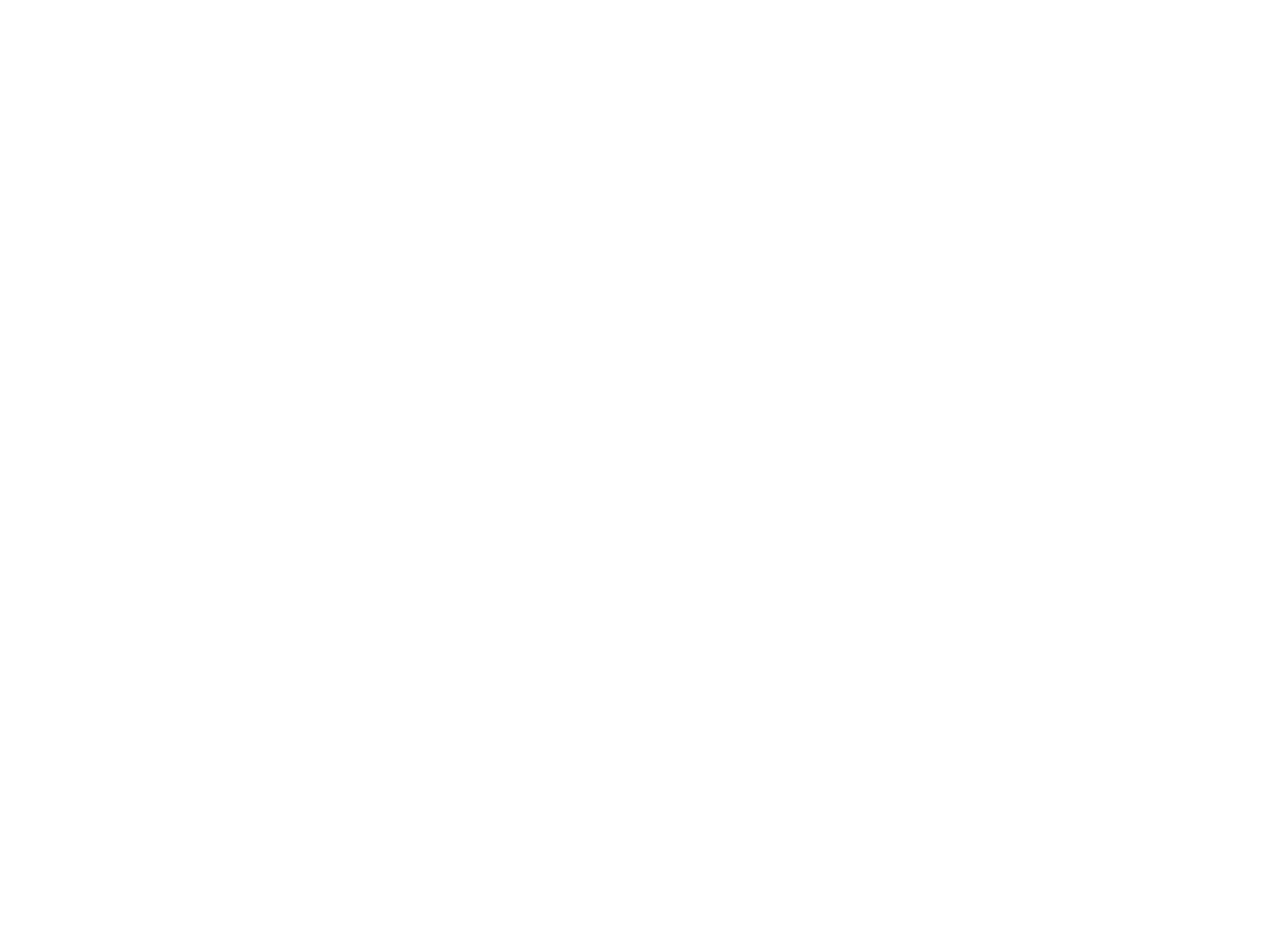
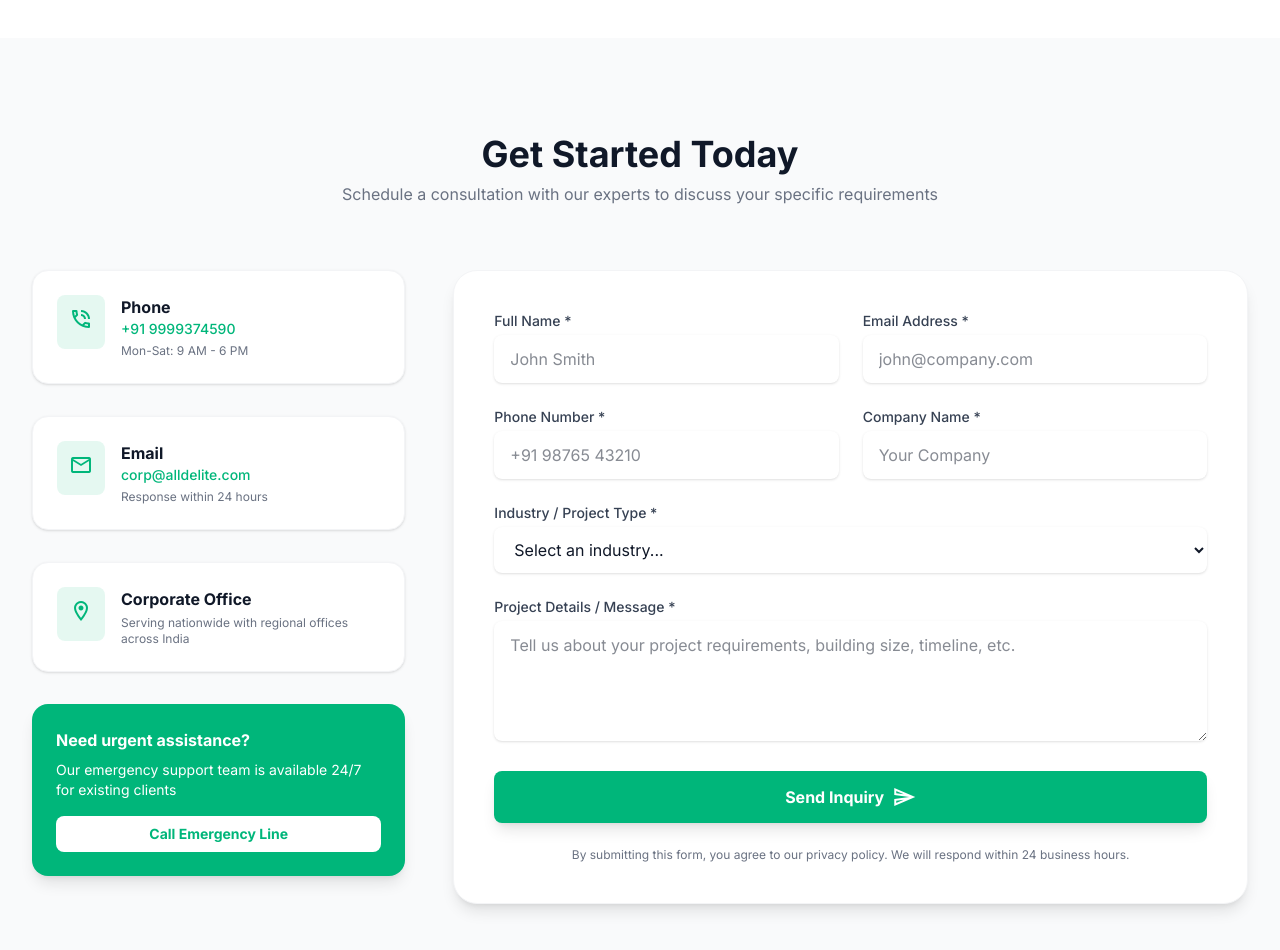
Before and after one commit to scaleoxperts/alldelite, a Next.js app: page / in a window 1280 px wide. Shown: the part 6200-7150 px from the top of the page. Before the commit the page ends 6238 px from the top, so only its background shows below. Built offline with nearby package versions, Linux system fonts and the light colour scheme.

Commit message:
add: contact us section

```diff
--- a/app/page.tsx
+++ b/app/page.tsx
@@ -1,6 +1,7 @@
 import Navbar from "@/components/layout/Navbar";
 import TopBar from "@/components/layout/TopBar";
 import CaseStudiesSection from "@/components/sections/CaseStudiesSection";
+import ContactSection from "@/components/sections/ContactSection";
 import FeaturedProductSection from "@/components/sections/FeaturedProductSection";
 import HeroSection from "@/components/sections/HeroSection";
 import ImpactSection from "@/components/sections/ImpactSection";
@@ -21,6 +22,7 @@ export default function Home() {
         <ProductsSection />
         <CaseStudiesSection />
         <WhyUsSection />
+        <ContactSection />
       </main>
     </>
   );
--- /dev/null
+++ b/components/sections/ContactSection.tsx
@@ -0,0 +1,169 @@
+"use client";
+
+import { SITE_CONFIG } from "@/lib/constants";
+
+const CONTACT_INFO = [
+  {
+    icon: "phone_in_talk",
+    title: "Phone",
+    value: SITE_CONFIG.phone,
+    note: "Mon-Sat: 9 AM - 6 PM",
+    valueClass: "text-(--color-primary)",
+  },
+  {
+    icon: "mail",
+    title: "Email",
+    value: SITE_CONFIG.email,
+    note: "Response within 24 hours",
+    valueClass: "text-(--color-primary)",
+  },
+  {
+    icon: "location_on",
+    title: "Corporate Office",
+    value: null,
+    note: "Serving nationwide with regional offices across India",
+    valueClass: "",
+  },
+];
+
+export default function ContactSection() {
+  return (
+    <section className="bg-(--color-background-light) py-24">
+      <div className="mx-auto max-w-7xl px-4 sm:px-6 lg:px-8">
+        <h2 className="mb-2 text-center text-4xl font-bold text-gray-900">
+          Get Started Today
+        </h2>
+        <p className="mb-16 text-center text-gray-500">
+          Schedule a consultation with our experts to discuss your specific
+          requirements
+        </p>
+
+        <div className="grid gap-12 lg:grid-cols-3">
+          <div className="space-y-8">
+            {CONTACT_INFO.map((info) => (
+              <div
+                key={info.title}
+                className="flex items-start space-x-4 rounded-2xl border border-gray-100 bg-white p-6 shadow-sm"
+              >
+                <div className="rounded-lg bg-(--color-primary)/10 p-3 text-(--color-primary)">
+                  <span className="material-icons-outlined">{info.icon}</span>
+                </div>
+                <div>
+                  <h3 className="font-bold text-gray-900">{info.title}</h3>
+                  {info.value && (
+                    <p className={`${info.valueClass} text-sm font-medium`}>
+                      {info.value}
+                    </p>
+                  )}
+                  <p className="mt-1 text-xs text-gray-500">{info.note}</p>
+                </div>
+              </div>
+            ))}
+
+            <div className="rounded-2xl bg-(--color-primary) p-6 text-white shadow-lg">
+              <h3 className="mb-2 font-bold">Need urgent assistance?</h3>
+              <p className="text-(--color-primary)-50 mb-4 text-sm">
+                Our emergency support team is available 24/7 for existing
+                clients
+              </p>
+              <button className="w-full rounded-lg bg-white py-2 text-sm font-bold text-(--color-primary) transition hover:bg-gray-50">
+                Call Emergency Line
+              </button>
+            </div>
+          </div>
+
+          <div className="rounded-3xl border border-gray-100 bg-white p-8 shadow-lg lg:col-span-2 lg:p-10">
+            <form className="space-y-6">
+              <div className="grid gap-6 md:grid-cols-2">
+                <div>
+                  <label className="mb-1 block text-sm font-medium text-gray-700">
+                    Full Name *
+                  </label>
+                  <input
+                    type="text"
+                    placeholder="John Smith"
+                    className="w-full rounded-lg border-gray-300 bg-white px-4 py-3 text-gray-900 shadow-sm focus:border-(--color-primary) focus:ring-(--color-primary)"
+                  />
+                </div>
+
+                <div>
+                  <label className="mb-1 block text-sm font-medium text-gray-700">
+                    Email Address *
+                  </label>
+                  <input
+                    type="email"
+                    placeholder="john@company.com"
+                    className="w-full rounded-lg border-gray-300 bg-white px-4 py-3 text-gray-900 shadow-sm focus:border-(--color-primary) focus:ring-(--color-primary)"
+                  />
+                </div>
+              </div>
+
+              <div className="grid gap-6 md:grid-cols-2">
+                <div>
+                  <label className="mb-1 block text-sm font-medium text-gray-700">
+                    Phone Number *
+                  </label>
+                  <input
+                    type="tel"
+                    placeholder="+91 98765 43210"
+                    className="w-full rounded-lg border-gray-300 bg-white px-4 py-3 text-gray-900 shadow-sm focus:border-(--color-primary) focus:ring-(--color-primary)"
+                  />
+                </div>
+
+                <div>
+                  <label className="mb-1 block text-sm font-medium text-gray-700">
+                    Company Name *
+                  </label>
+                  <input
+                    type="text"
+                    placeholder="Your Company"
+                    className="w-full rounded-lg border-gray-300 bg-white px-4 py-3 text-gray-900 shadow-sm focus:border-(--color-primary) focus:ring-(--color-primary)"
+                  />
+                </div>
+              </div>
+
+              <div>
+                <label className="mb-1 block text-sm font-medium text-gray-700">
+                  Industry / Project Type *
+                </label>
+                <select className="w-full rounded-lg border-gray-300 bg-white px-4 py-3 text-gray-900 shadow-sm focus:border-(--color-primary) focus:ring-(--color-primary)">
+                  <option>Select an industry...</option>
+                  <option>Hospitality (Hotel/Resort)</option>
+                  <option>Construction / Real Estate</option>
+                  <option>Industrial Manufacturing</option>
+                  <option>Other</option>
+                </select>
+              </div>
+
+              <div>
+                <label className="mb-1 block text-sm font-medium text-gray-700">
+                  Project Details / Message *
+                </label>
+                <textarea
+                  rows={4}
+                  placeholder="Tell us about your project requirements, building size, timeline, etc."
+                  className="w-full rounded-lg border-gray-300 bg-white px-4 py-3 text-gray-900 shadow-sm focus:border-(--color-primary) focus:ring-(--color-primary)"
+                />
+              </div>
+
+              <button
+                type="button"
+                className="flex w-full items-center justify-center rounded-lg bg-(--color-primary) py-3.5 font-bold text-white shadow-lg transition hover:bg-(--color-primary-dark)"
+              >
+                Send Inquiry
+                <span className="material-icons-outlined ml-2 text-sm">
+                  send
+                </span>
+              </button>
+
+              <p className="mt-4 text-center text-xs text-gray-500">
+                By submitting this form, you agree to our privacy policy. We
+                will respond within 24 business hours.
+              </p>
+            </form>
+          </div>
+        </div>
+      </div>
+    </section>
+  );
+}
```
